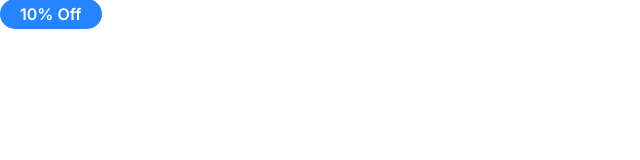
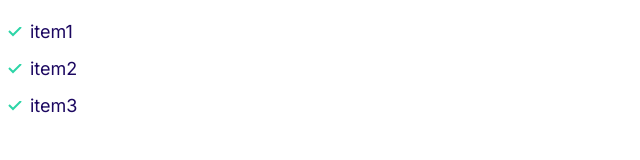
Before and after one commit to jinsang-hwang/htm_css, a plain HTML site: page index.html in a window 1280 px wide. Shown: the whole page, without its empty margins (0-640 px from the left). Drawn offline with Linux system fonts and the light colour scheme.

Commit message:
defining lists

```diff
--- a/css/styles.css
+++ b/css/styles.css
@@ -106,3 +106,29 @@ a {
         font-size: 1.2rem;
     }
 }
+
+/* Lists */
+.list {
+    list-style: none;
+    padding-left: 0;
+    color: var(--color-headings);
+}
+.list--inline .list__item {
+    display: inline-block;
+    margin-right: 2rem;
+}
+.list--tick {
+    list-style-image: url(../images/tick.svg);
+    padding-left: 3rem;
+}
+
+.list--tick .list__item {
+    padding-left: 0.5rem;
+    margin-bottom: 1rem;
+}
+
+@media screen and (min-width:1024px) {
+    .list--tick .list__item {
+        padding-left: 0;
+    }
+}
--- a/index.html
+++ b/index.html
@@ -14,6 +14,15 @@
     <link rel="stylesheet" href="css/styles.css" />
   </head>
   <body>
-    <span class="badge badge--primary badge--small">10% Off</span>
+    <!-- <ul class="list">
+      <li class="list__item">item1</li>
+      <li class="list__item">item2</li>
+      <li class="list__item">item3</li>
+    </ul> -->
+    <ul class="list list--tick">
+      <li class="list__item">item1</li>
+      <li class="list__item">item2</li>
+      <li class="list__item">item3</li>
+    </ul>
   </body>
 </html>
```
Also changed, not shown: css/components/lists.html (added, +11 -0 lines), images/tick.svg (added).
